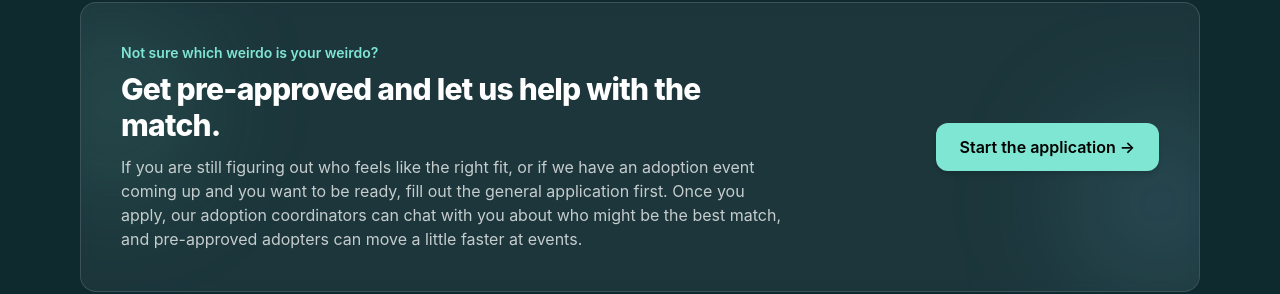
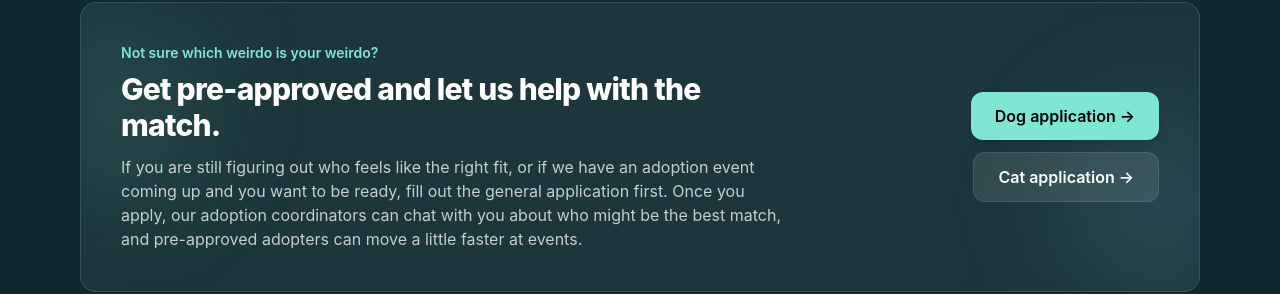
Before and after one commit to weirdrescue/weirdrescue-site, a Next.js app: page /adopt in a window 1280 px wide. Shown: the part 332-626 px from the top of the page. Built offline with nearby package versions, Linux system fonts and the light colour scheme; no server answers.

Commit message:
Split adopt pre-approval into dog and cat applications

```diff
--- a/src/app/adopt/page.tsx
+++ b/src/app/adopt/page.tsx
@@ -105,14 +105,25 @@ export default async function AdoptPage() {
             </p>
           </div>
 
+          <div className="flex flex-col gap-3 sm:items-end">
             <a
               href="https://new.shelterluv.com/matchme/adopt/WRD/Dog"
               target="_blank"
               rel="noreferrer"
               className="inline-flex items-center justify-center rounded-xl bg-[var(--wr-mint)] px-6 py-3 text-base font-semibold text-black shadow-md transition hover:brightness-105 active:scale-[0.98]"
             >
-            Start the application →
+              Dog application →
             </a>
+
+            <a
+              href="https://new.shelterluv.com/matchme/adopt/WRD/Cat"
+              target="_blank"
+              rel="noreferrer"
+              className="inline-flex items-center justify-center rounded-xl border border-white/10 bg-white/10 px-6 py-3 text-base font-semibold text-white transition hover:bg-white/15 active:scale-[0.98]"
+            >
+              Cat application →
+            </a>
+          </div>
         </div>
       </section>
 
```
Lines whose indentation alone changed are shown as unchanged.
